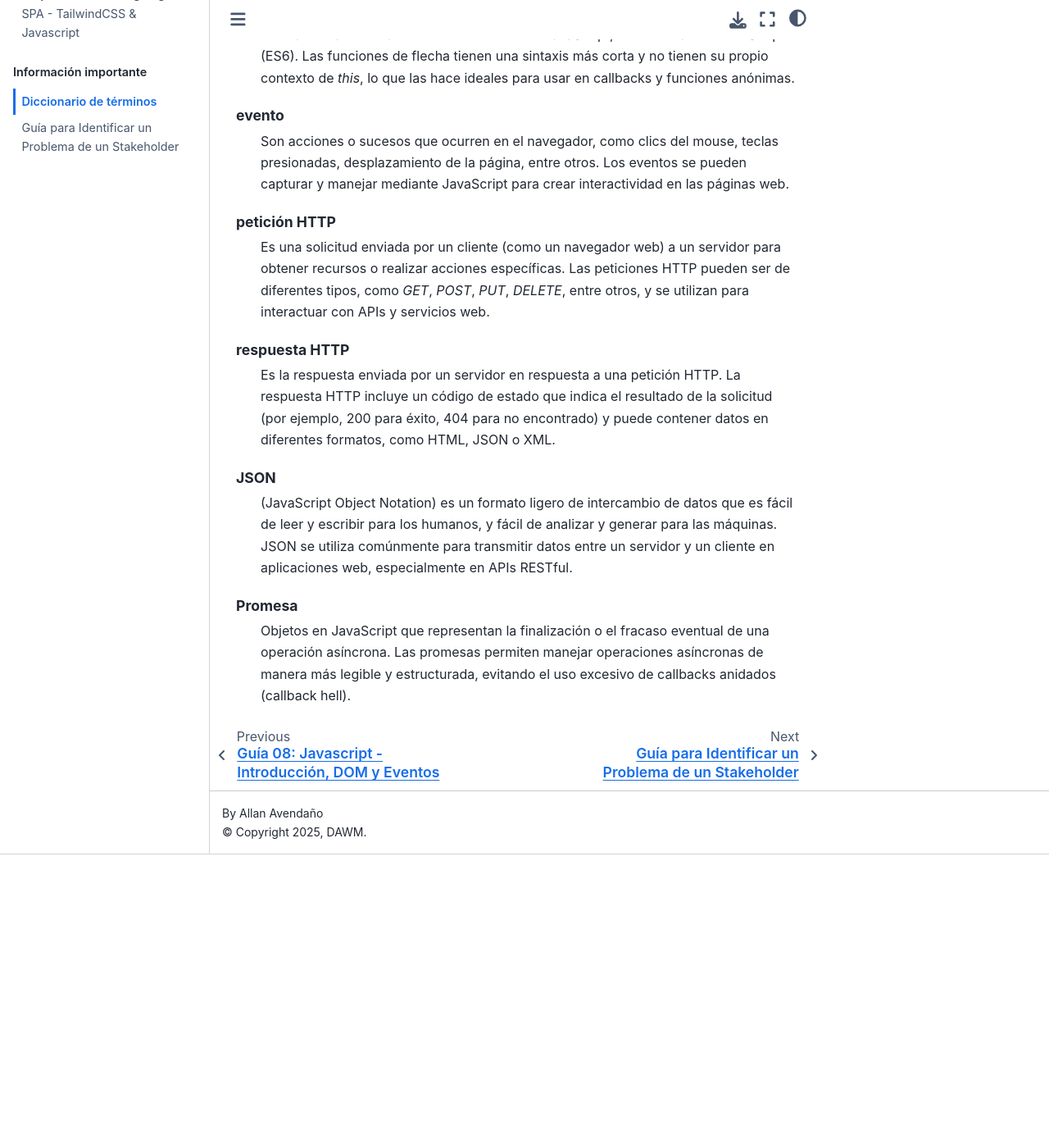
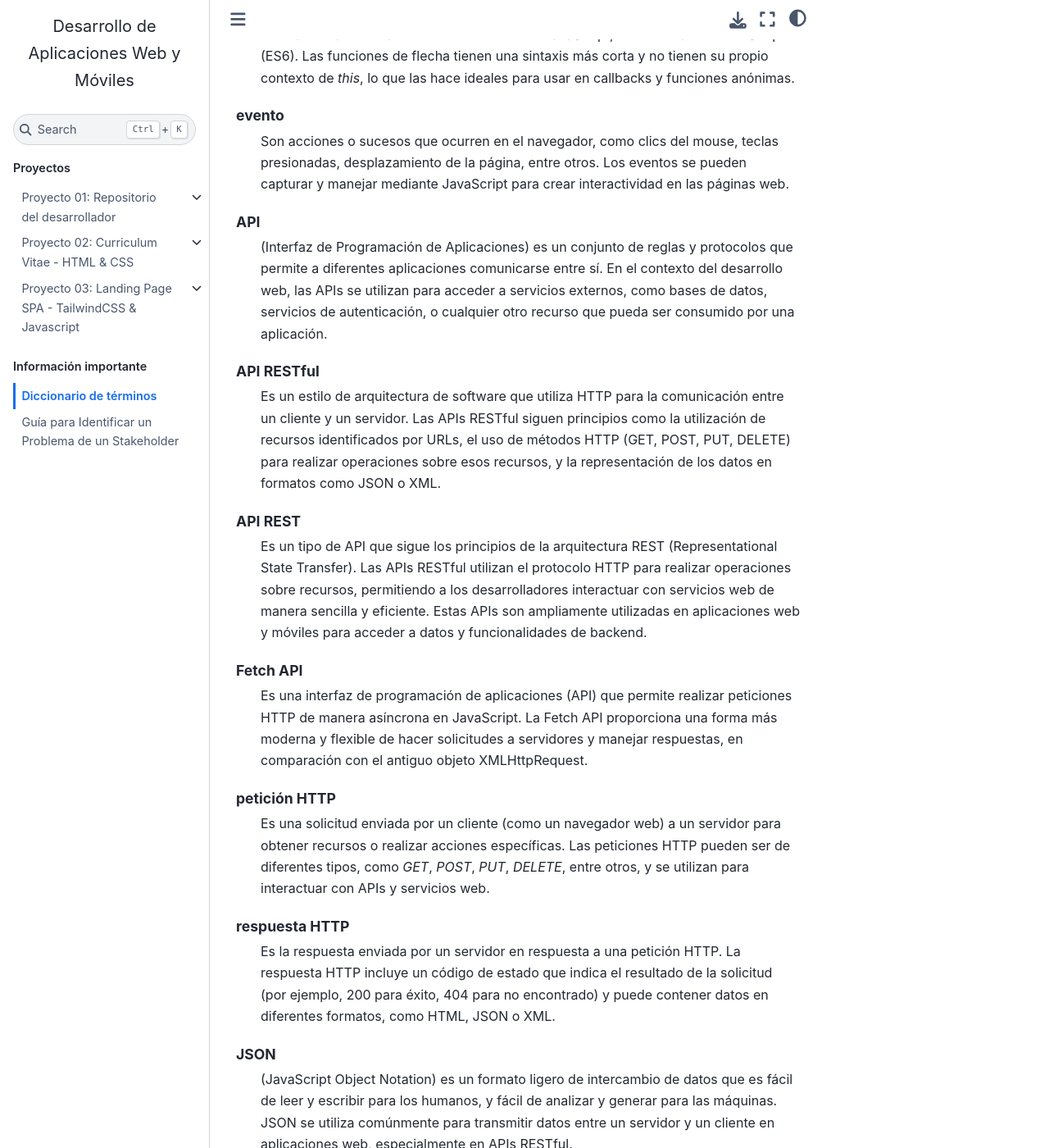
Before and after one commit to DAWMFIEC/DAWM-AI, a Sphinx documentation site: the page built from docs/source/informacion/diccionario.rst, in a window 1280 px wide and 1400 px high, scrolled down 6754 px. Shown: the whole window at 82% size. Built offline with Sphinx 7.4.7 and the Sphinx Book theme 1.1.4, drawn with Linux system fonts in a browser that asks for light colours; pages that are not in the unit, such as notebooks, are missing from menus; before the commit the page ends 7796 px from its top, so only the background shows below that.

Commit message:
rewording

```diff
--- a/docs/source/guias/_temp/guia09.rst
+++ b/docs/source/guias/_temp/guia09.rst
@@ -19,7 +19,8 @@
 ---------
 
 1. Visite el sitio web de `Faker API <https://fakerapi.it/>`_.
-2. Explore `recursos <https://fakerapi.it/#resources>`_ puede generar la API, como usuarios, productos, textos, etc.
+2. Familiarícese con la documentación de la API del recurso **texto** y los parámetros que puede utilizar para personalizar las respuestas.
+3. Utilice un cliente de IAG para explicar el concepto de :term:`API` y cómo se utiliza para interactuar con servicios externos.
 
 JSON
 ----
--- a/docs/source/informacion/diccionario.rst
+++ b/docs/source/informacion/diccionario.rst
@@ -163,6 +163,18 @@
     evento
         Son acciones o sucesos que ocurren en el navegador, como clics del mouse, teclas presionadas, desplazamiento de la página, entre otros. Los eventos se pueden capturar y manejar mediante JavaScript para crear interactividad en las páginas web.
 
+    API
+        (Interfaz de Programación de Aplicaciones) es un conjunto de reglas y protocolos que permite a diferentes aplicaciones comunicarse entre sí. En el contexto del desarrollo web, las APIs se utilizan para acceder a servicios externos, como bases de datos, servicios de autenticación, o cualquier otro recurso que pueda ser consumido por una aplicación.
+
+    API RESTful
+        Es un estilo de arquitectura de software que utiliza HTTP para la comunicación entre un cliente y un servidor. Las APIs RESTful siguen principios como la utilización de recursos identificados por URLs, el uso de métodos HTTP (GET, POST, PUT, DELETE) para realizar operaciones sobre esos recursos, y la representación de los datos en formatos como JSON o XML.
+
+    API REST
+        Es un tipo de API que sigue los principios de la arquitectura REST (Representational State Transfer). Las APIs RESTful utilizan el protocolo HTTP para realizar operaciones sobre recursos, permitiendo a los desarrolladores interactuar con servicios web de manera sencilla y eficiente. Estas APIs son ampliamente utilizadas en aplicaciones web y móviles para acceder a datos y funcionalidades de backend.
+
+    Fetch API
+        Es una interfaz de programación de aplicaciones (API) que permite realizar peticiones HTTP de manera asíncrona en JavaScript. La Fetch API proporciona una forma más moderna y flexible de hacer solicitudes a servidores y manejar respuestas, en comparación con el antiguo objeto XMLHttpRequest.
+
     petición HTTP
         Es una solicitud enviada por un cliente (como un navegador web) a un servidor para obtener recursos o realizar acciones específicas. Las peticiones HTTP pueden ser de diferentes tipos, como `GET`, `POST`, `PUT`, `DELETE`, entre otros, y se utilizan para interactuar con APIs y servicios web.
 
```
